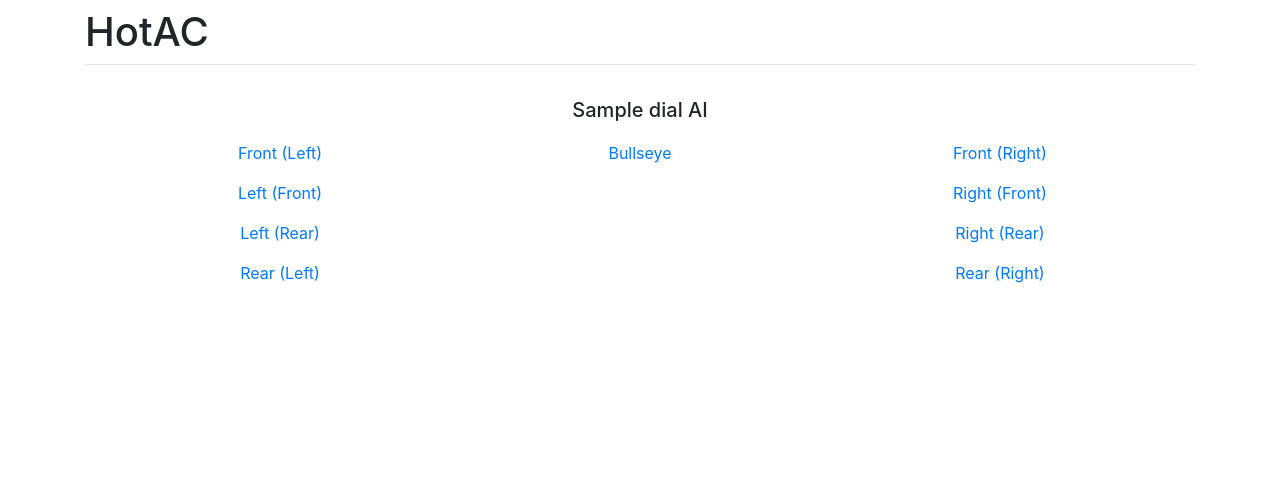
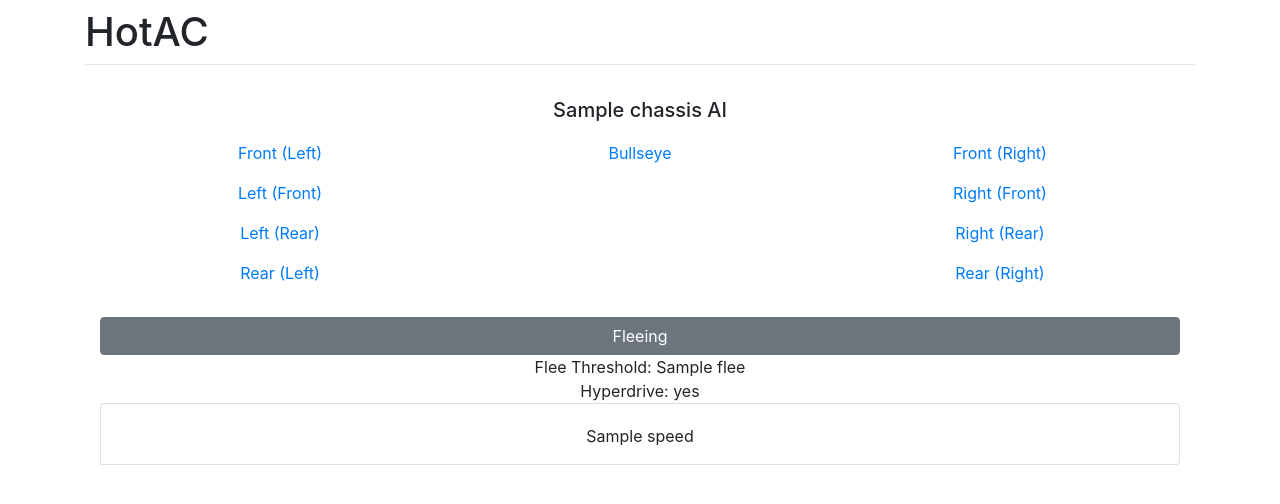
Before and after one commit to mhampson31/hotac, a Django app: template campaign/templates/campaign/ai.html in a window 1280 px wide. Shown: the top 504 px of the page. Run offline with Django 3.2, Linux system fonts and the light colour scheme; the template is opened without the code that fills it: most values are stand-ins (such as "Sample title", 1, 10 or a date in 2020); some libraries are stand-ins or nearby versions; some web fonts are replaced.

Commit message:
Add cloak + flee to AI, dial to 1:1

```diff
--- a/campaign/models/ai.py
+++ b/campaign/models/ai.py
@@ -10,7 +10,8 @@ class AI(models.Model):
     flee = models.PositiveSmallIntegerField(default=0)
 
     def __str__(self):
-        return '{} AI'.format(self.dial.name)
+        return '{} AI'.format(self.dial.chassis.name)
+
 
     def mirror(self):
         """
@@ -37,7 +38,8 @@ class AIManeuver(models.Model):
         ('1', 'R1/R2 Closing'),
         ('2', 'R3/R2 Fleeing'),
         ('3', 'R4+'),
-        ('4', 'Stressed')
+        ('4', 'Stressed'),
+        ('5', 'Fleeing')
     )
 
     AI_ARC_CHOICES = (
--- a/campaign/static/js/ai.js
+++ b/campaign/static/js/ai.js
@@ -3,7 +3,7 @@ $(function() {
        $(this).parent().parent().find('.list-group-item-secondary').removeClass('list-group-item-secondary');
        var choices = $(this).next();
        setTimeout(function() {
-           var maneuver = Math.floor(Math.random() * Math.floor(6))
+           var maneuver = Math.floor(Math.random() * Math.floor(choices.children().length))
            choices.children().eq(maneuver).toggleClass('list-group-item-secondary');
        }, 250);
    });
--- a/campaign/templates/campaign/ai.html
+++ b/campaign/templates/campaign/ai.html
@@ -6,7 +6,18 @@
 {% block content %}
 
 <div class="container text-center">
-    <h5 class=""><i class="xw-ship xw-ship-{{ai.dial.css_name}}"></i> {{ai.dial}} AI</h5>
+    <h5 class=""><i class="xw-ship xw-ship-{{ai.dial.chassis.css_name}}"></i>{{ai.dial.chassis}} AI</h5>
+
+    {% if ai.dial.chassis.cloaking %}
+    <div>
+        <button type="button" class="btn btn-block btn-secondary">Decloaking</button>
+        <ul class="list-group mb-4 list-group-horizontal">
+            <li class="list-group-item flex-fill"><span class="">2 &#9664; {{'barrelroll'|get_icon}}</span></li>
+            <li class="list-group-item flex-fill"><span class="">2 {{'straight'|get_icon}}</span></li>
+            <li class="list-group-item flex-fill"><span class="">2 {{'barrelroll'|get_icon}} &#9654;</span></li>
+            </ul>
+    </div>
+    {% endif %}
 
     <ul class="nav nav-pills mb-4" role="tablist">
         <li class="nav-item col" role="presentation">
@@ -48,7 +59,7 @@
     </ul>
 
     <div class="tab-content">
-    {% regroup ai.aimaneuver_set.all by arc as maneuvers %}
+    {% regroup mvs by arc as maneuvers %}
 
         {% for dir in maneuvers %}
         <div class="tab-pane fade {% if forloop.first %}show{% endif %}" id="mv-{{dir.grouper|lower}}" role="tabpanel" aria-labelledby="mv-{{dir.grouper|lower}}-tab">
@@ -59,10 +70,30 @@
                 <li class="list-group-item flex-fill">{{roll.speed}}<span class="{{roll.icon_color}}">{{roll.css_name|get_icon}}</span></li>
                 {% endfor %}
             </ul>
-            {% endfor %}
+        {% endfor %}
         </div>
         {% endfor %}
+
+        <div>
+            <button type="button" class="btn btn-block btn-secondary">Fleeing</button>
+            <div>Flee Threshold: {{ai.flee}}</div>
+            <div>Hyperdrive: {{ai.dial.chassis.hyperdrive|yesno}}</div>
+            <ul class="list-group mb-4 list-group-horizontal">
+                {% for roll in fleeing.rolls %}
+                <li class="list-group-item flex-fill">{{roll.speed}}<span class="{{roll.icon_color}}">{{roll.css_name|get_icon}}</span></li>
+                {% endfor %}
+            </ul>
+        </div>
     </div>
+
+    {% if fleeing %}
+    <div class="row">
+        <div>
+        </div>
+    </div>
+    {% endif %}
+
+
 </div>
 
 {% endblock content %}
--- a/hotac/urls.py
+++ b/hotac/urls.py
@@ -11,7 +11,6 @@ urlpatterns = [
     path('session/<int:session_id>', campaign_views.session_summary, name='session'),
     path('pilot/<int:pilot_id>', campaign_views.pilot_sheet, name='pilot'),
     path('campaign/<int:pk>', campaign_views.CampaignView.as_view(), name='campaign'),
-    path('ses/<int:session_id>', campaign_views.old_session_summary, name='old_ses'),
     path('chassis/<slug:chassis_slug>/', xwt_views.ship_sheet, name='chassis'),
     path('chassis/<slug:chassis_slug>/ai/', campaign_views.ai_select, name='ai'),
     path('chaining/', include('smart_selects.urls')),
--- a/xwtools/admin.py
+++ b/xwtools/admin.py
@@ -11,6 +11,7 @@ class SlotInline(admin.TabularInline):
 class ChassisAdmin(admin.ModelAdmin):
     list_display = ['name', 'faction']
     list_filter = ['faction',]
+    verbose_name = 'Chassis'
     inlines = (SlotInline, )
 
 
```
Also changed, not shown: campaign/views.py (+5 -13 lines), xwtools/models.py (+46 -38 lines), campaign/migrations/0021_auto_20200523_1739.py (added), campaign/migrations/0022_auto_20200523_2138.py (added), xwtools/migrations/0014_dial_hyperdrive.py (added), xwtools/migrations/0015_chassis_cloaking.py (added), xwtools/migrations/0016_auto_20200523_2146.py (added), xwtools/migrations/0017_auto_20200523_2153.py (added), xwtools/migrations/0018_dial_name.py (added), xwtools/migrations/0019_chassis_css.py (added).
